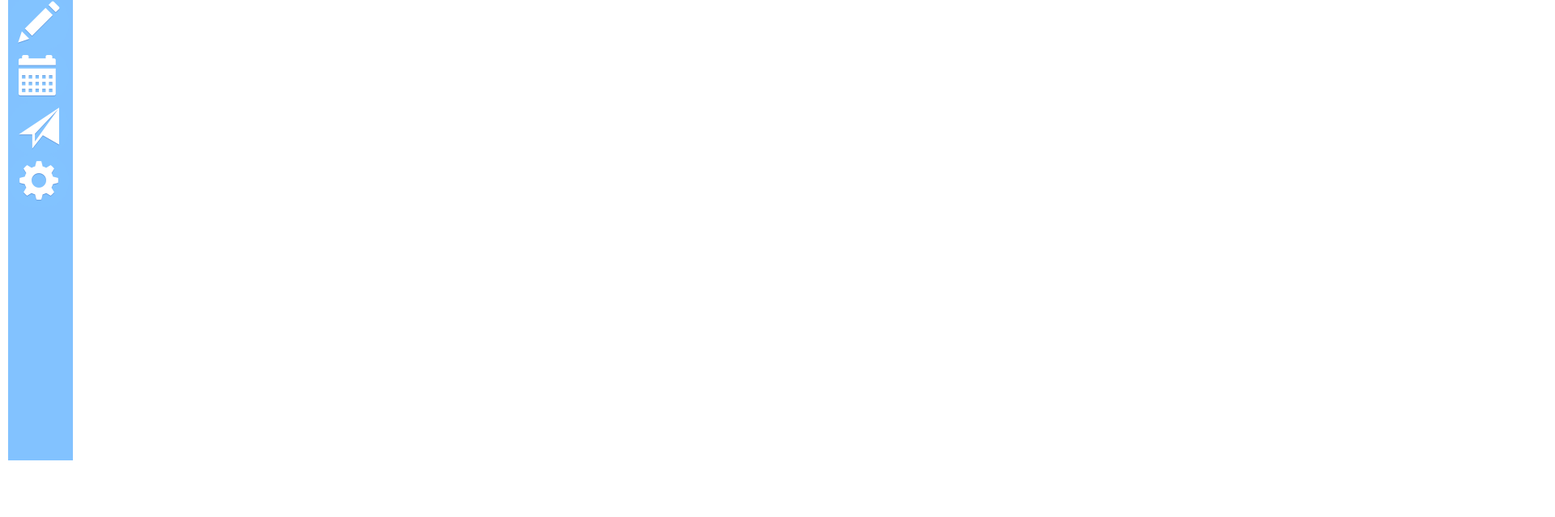
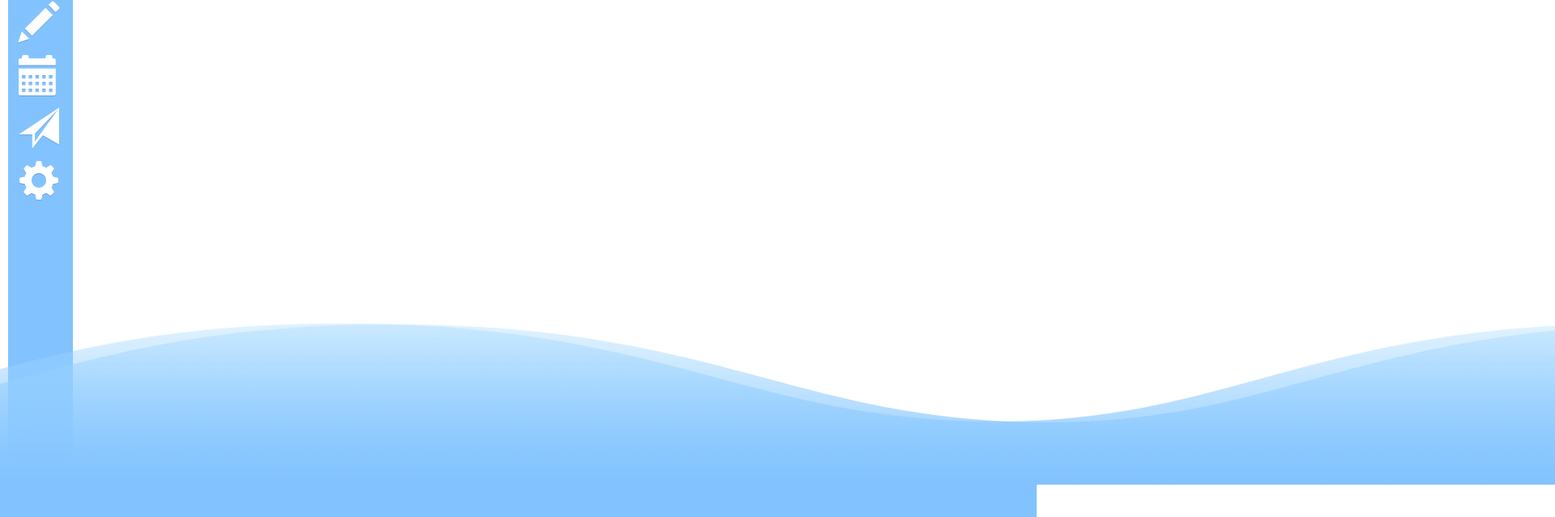
Before and after one commit to devzu/KOMA, a React (Create React App) app in the folder koma-app/: page / in a window 1280 px wide. Shown: the part 161-800 px from the top of the page at 81% size, 1920 px wide, since content can reach past the window. Built offline with nearby package versions, Linux system fonts and the light colour scheme; a web font is replaced by a local one.

Commit message:
Wave aniation

```diff
--- a/koma-app/src/App.css
+++ b/koma-app/src/App.css
@@ -95,6 +95,10 @@ max-width: 13vh;
   color: black;
     display: inline-block;
     margin: 10px;
+    border-radius: 10px 10px 10px 10px;
+-moz-border-radius: 10px 10px 10px 10px;
+-webkit-border-radius: 10px 10px 10px 10px;
+border: 0px solid #000000;
 }
 
 .App-link {
@@ -118,3 +122,53 @@ max-width: 13vh;
 .glyphicon:hover {
     color:#649ce0;
 }
+
+
+app { height: 100%; }
+app {
+  background:radial-gradient(ellipse at center, rgba(255,254,234,1) 0%, rgba(255,254,234,1) 35%, #B7E8EB 100%);
+  overflow: hidden;
+}
+
+.ocean {
+  height: 5%;
+  width:100%;
+  position:absolute;
+  bottom:0;
+  left:0;
+  background: #82c2ff;
+}
+
+.wave {
+  background: url("wave.svg") repeat-x;
+  position: absolute;
+  top: -198px;
+  width: 6400px;
+  height: 198px;
+  animation: wave 30s cubic-bezier( 0.36, 0.45, 0.63, 0.53) infinite;
+  transform: translate3d(0, 0, 0);
+}
+
+.wave:nth-of-type(2) {
+  top: -175px;
+  animation: wave 25s cubic-bezier( 0.36, 0.45, 0.63, 0.53) -.125s infinite, swell 7s ease -1.25s infinite;
+  opacity: 1;
+}
+
+@keyframes wave {
+  0% {
+    margin-left: 0;
+  }
+  100% {
+    margin-left: -1600px;
+  }
+}
+
+@keyframes swell {
+  0%, 100% {
+    transform: translate3d(0,-25px,0);
+  }
+  50% {
+    transform: translate3d(0,5px,0);
+  }
+}
--- a/koma-app/src/App.js
+++ b/koma-app/src/App.js
@@ -74,6 +74,7 @@
 const MainMenu = () => {
   return (
     <div className="navbar">
+
       <Link to="/">
         <button className="menubutton"><span className="glyphicon glyphicon-stats"></span></button>
       </Link>
@@ -98,6 +99,10 @@ const MainMenu = () => {
         return (
           <Router>
             <div className="App">
+            <div class="ocean">
+  <div class="wave"></div>
+  <div class="wave"></div>
+</div>
               <header className="App-header">
                 <div className="Bild"><img src={logo} className="App-logo" alt="logo" /></div>
                 <MainMenu />
```
Also changed, not shown: koma-app/src/wave.svg (added).
